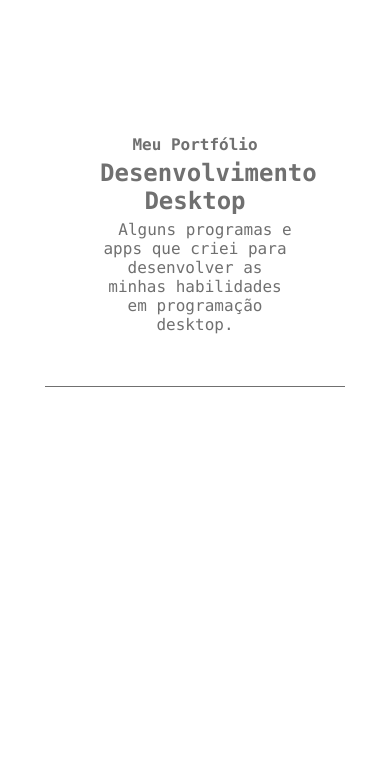
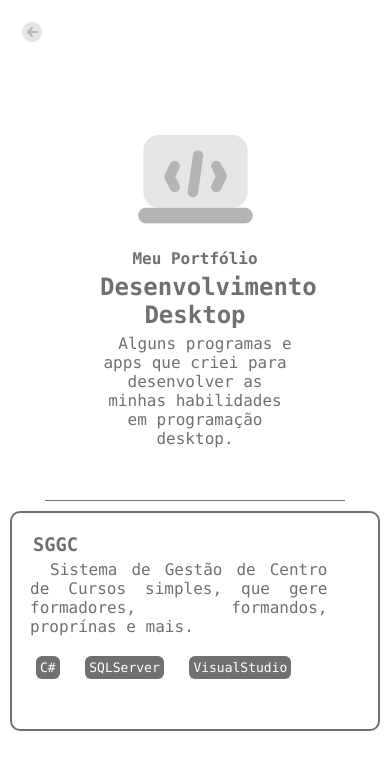
Before and after one commit to JucianoSilva153/portfolio, a PHP site: page /pages/devdesktop.html in a window 390 px wide. Shown: the top 770 px of the page. Run offline with PHP 8.4, Linux system fonts and the light colour scheme.

Commit message:
Finalizado a navegação

```diff
--- a/css/estilo.css
+++ b/css/estilo.css
@@ -348,8 +348,23 @@ h1,h2,h3,h4{
     width: 600px;
     margin-left: auto;
     margin-right: auto;
-    margin-top: 80px;
+    /* margin-top: 80px; */
 }
+/* Para a lista de tecnologias */
+
+/* Outros */
+
+.voltar{
+    padding: 20px;
+}
+
+.logoWeb, .logoDesktop{
+    display: flex;
+    width: 100%;
+    justify-content: center;
+    margin-bottom: 10px;
+}
+/* Outros */
 
 
 
@@ -408,7 +423,7 @@ h1,h2,h3,h4{
         width: 800px;
         margin-left: auto;
         margin-right: auto;
-        margin-top: 80px;
+        /* margin-top: 80px; */
     }
 
 
@@ -447,6 +462,10 @@ h1,h2,h3,h4{
         padding: 10px;
     }
 
+    .voltar{
+        display: none;
+    }
+
 
 
 }
@@ -458,7 +477,7 @@ h1,h2,h3,h4{
         width: 500px;
         margin-left: auto;
         margin-right: auto;
-        margin-top: 80px;
+        /* margin-top: 40px; */
     }
 
     .rodape{
@@ -479,7 +498,7 @@ h1,h2,h3,h4{
 
     .card-line .card, .card-image, .card .card-content{
         width: 100%;
-        padding: 15px;
+        padding: 8px;
     }
 
     .card-image{
@@ -488,7 +507,7 @@ h1,h2,h3,h4{
     }
 
     .card p{
-        width: 95%;
+        width: 85%;
     }
 
     .menu{
@@ -509,6 +528,9 @@ h1,h2,h3,h4{
     }
     .stacks .outras{
         width: 20%;
+    }
+    .voltar{
+        display: block;
     }
 }
 @media (max-width: 426px){
@@ -565,7 +587,7 @@ h1,h2,h3,h4{
         width: 300px;
         margin-left: auto;
         margin-right: auto;
-        margin-top: 80px;
+        /* margin-top: 40px; */
     }
 
 
@@ -599,6 +621,6 @@ h1,h2,h3,h4{
         width: 200px;
         margin-left: auto;
         margin-right: auto;
-        margin-top: 80px;
+        /* margin-top: 20px; */
     }
 }
--- a/index.html
+++ b/index.html
@@ -229,7 +229,7 @@
 
     <div class="rodape">
         <footer>
-            <div class="copyright">Feito por Juciano Silva &copy; 2022</div>
+            <div class="copyright">Feito por Juciano Silva &copy; 2023</div>
         </footer>
     </div>
 
--- a/pages/devdesktop.html
+++ b/pages/devdesktop.html
@@ -1,4 +1,5 @@
 <html lang="pt">
+
 <head>
     <meta charset="UTF-8">
     <meta http-equiv="X-UA-Compatible" content="IE=edge">
@@ -7,6 +8,7 @@
     <link rel="stylesheet" href="../css/animações.css">
     <title>Juciano Silva - Dev Desktop</title>
 </head>
+
 <body>
 
     <div class="menu">
@@ -19,7 +21,14 @@
         </ul>
     </div>
 
+    <div class="voltar">
+        <a href="../index.html"><img src="../images/icons/voltarIco02.png" alt=""></a>
+    </div>
+
     <section class="topo">
+        <div class="logoDesktop">
+            <img src="../images/icons/desktopIco.png" alt="">
+        </div>
         <hgroup>
             <h4>Meu Portfólio</h4>
             <h1>Desenvolvimento Desktop</h1>
@@ -27,5 +36,21 @@
         </hgroup>
     </section>
 
+    <div class="projectos">
+        <div class="card-line">
+            <div class="card">
+                <div class="card-content">
+                    <h3><a href="../projects/restaurante/index.html">SGGC</a></h3>
+                    <p>Sistema de Gestão de Centro de Cursos simples, que gere formadores, formandos, proprínas e mais.
+                    </p>
+                    <br>
+                    <span class="textoS">C#</span>
+                    <span class="textoS">SQLServer</span>
+                    <span class="textoS">VisualStudio</span>
+                </div>
+            </div>
+        </div>
+    </div>
 </body>
+
 </html>
```
Also changed, not shown: pages/devweb.html (+17 -5 lines), images/icons/desktopIco.png (added), images/icons/voltarIco01.png (added), images/icons/voltarIco02.png (added), images/icons/webIco.png (added).
